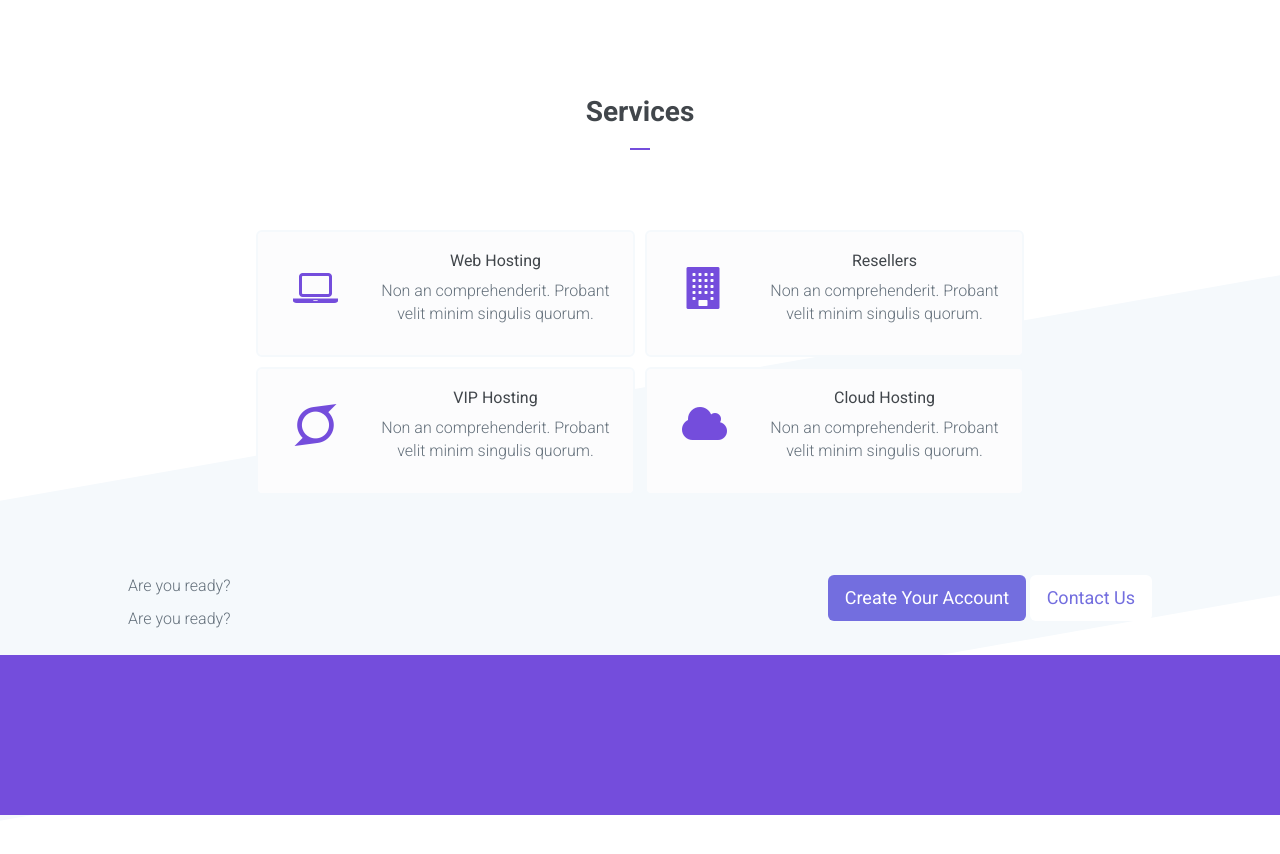
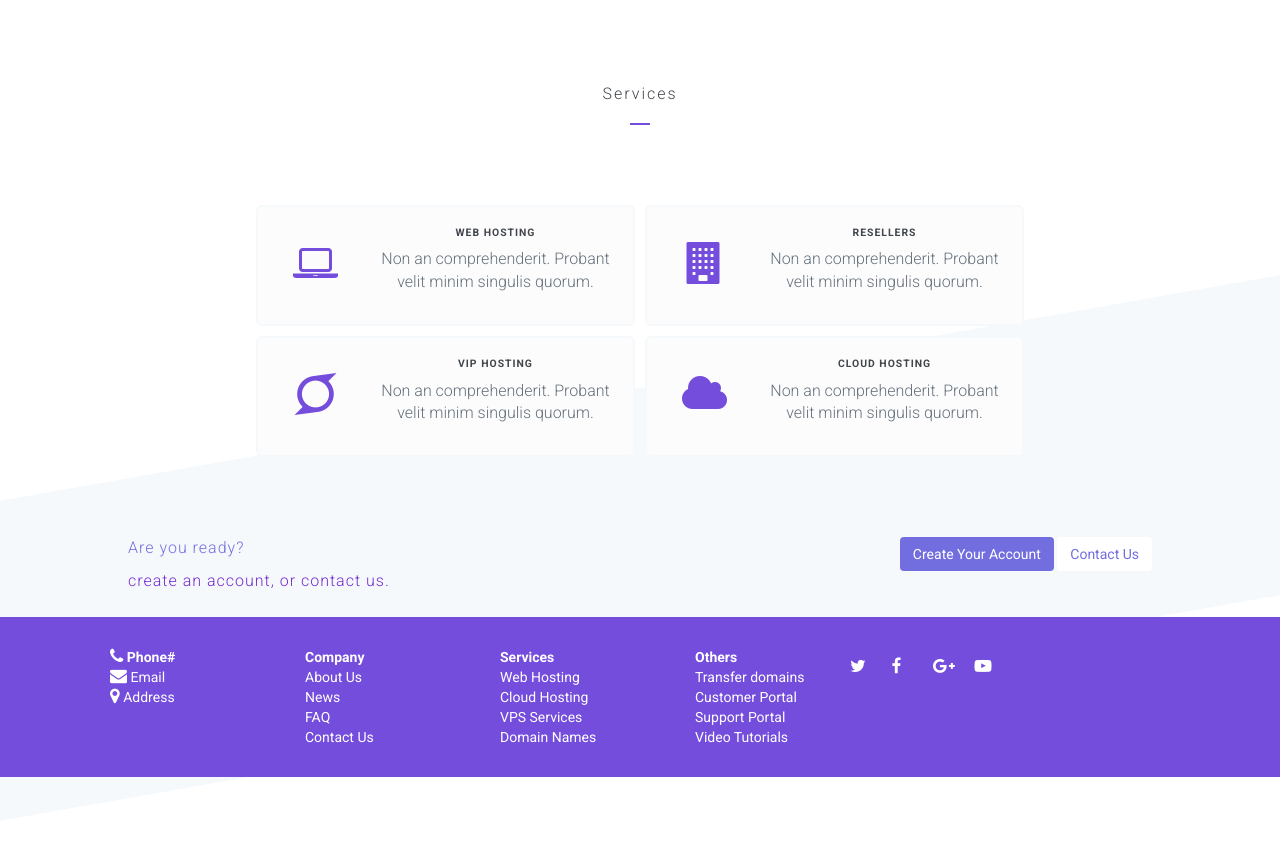
Before and after one commit to Miirbat/thesis-code-challenge, a website: page index.html in a window 1280 px wide. Shown: the part 740-1594 px from the top of the page. Drawn offline with nearby package versions, Linux system fonts and the light colour scheme.

Commit message:
footer content

```diff
--- a/css/stylesheets/style.css
+++ b/css/stylesheets/style.css
@@ -70,23 +70,6 @@ p {
   background-color: #736EDF;
   color: #fff;
 }
-/* .home-arrow-btn{
-  color: #81D398;
-  padding: 20px;
-}
-.home-arrow-btn:hover,
-.home-arrow-btn:focus
-{
-  color: #fff;
-} */
-
-.home-arrow-icon i {
-  color: #fff;
-}
-.home-arrow-icon:hover i {
-  color: #744DDC;
-  border-radius: 6px;
-}
 
 /*=========================================================
                         GRID BACKGROUND
@@ -134,7 +117,7 @@ p {
 }
 
 /*=========================================================
-                        HEADER CONTENT
+                        HOME/HEADER CONTENT
 ===========================================================*/
 #home-content-box {
   width: 100%;
@@ -173,6 +156,14 @@ form .search-form-input {
   font-size: 1.5vh;
   font-weight: 200;
 }
+.home-arrow-icon i {
+  color: #fff;
+}
+.home-arrow-icon:hover i {
+  color: #744DDC;
+  border-radius: 6px;
+}
+
 /*=========================================================
                         NAVIGATION
 ===========================================================*/
@@ -180,12 +171,11 @@ form .search-form-input {
   position: fixed;
   top: 0px;
   width: 100%;
-  z-index: 0;
+  z-index: 1;
   padding: 10px 0;
   transition: all .5s ease-in-out;
 }
 .mywebnow-top-nav {
-  /* background: rgba(0,0,0,0.7); */
   padding: 7px 0;
 }
 .mywebnow-nav-wrapper {
@@ -200,7 +190,8 @@ form .search-form-input {
   letter-spacing: 1px;
   font-weight: 700;
 }
-.navbar-nav li a:hover, .navbar-nav li a:focus {
+.navbar-nav li a:hover,
+.navbar-nav li a:focus {
   background: none;
   color: #81D398;
 }
@@ -218,6 +209,7 @@ form .search-form-input {
 .mywebnow-top-nav ul.navbar-nav li.active a {
   color: #81D398
 }
+
 /*=========================================================
                         ANIMATE
 ===========================================================*/
@@ -286,8 +278,9 @@ form .search-form-input {
   align-items: center;
 }
 .services-content-title h3{
-  font-size: 3.5vh;
-  font-weight: 600;
+  font-size: 2vh;
+  font-weight: 300;
+  letter-spacing: 2px;
   text-align: center;
   /* margin: 0 0 30px 0; */
 }
@@ -312,11 +305,14 @@ form .search-form-input {
   border-radius: 6px;
 }
 .service-item-title h3 {
-  font-size: 2vh;
-  font-weight: 400;
+  font-size: 1.3vh;
+  font-weight: 600;
+  letter-spacing: 1px;
+  text-transform: uppercase;
   margin: 0 0 10px 0;
 }
 .service-item-desc p {
+  font-size: 16px;
   margin: 0;
   padding-left: 85px;
 }
@@ -332,6 +328,14 @@ form .search-form-input {
 .contact-titles {
   float: left;
 }
+.contact-text-header p {
+  color: #736EDF;
+  letter-spacing: 1px;
+}
+.contact-text-sub-header p {
+  color: #752DD0;
+  letter-spacing: 1px;
+}
 
 .contact-buttons {
   float: right;
@@ -343,7 +347,42 @@ form .search-form-input {
 footer {
   background-color: #744DDC;
   height: 20vh;
-  left: 0;
-  bottom: 0;
+  padding: 30px 20px;
+
+  /* left: 0;
+  bottom: 0; */
   width: 100%;
 }
+
+footer ul {
+  list-style: none;
+}
+
+footer li {
+  color: #fff;
+  font-weight: light;
+}
+
+/*=========================================================
+                        SOCIAL
+===========================================================*/
+.social-list {
+  padding-left: 0;
+}
+.social-list li {
+  list-style: none;
+  display: inline-block;
+  width: 32px;
+  height: 32px;
+  margin-right: 6px;
+  margin-top: 10px;
+}
+.social-icon i {
+  font-size: 17px;
+}
+.icon-white i {
+  color: #fff;
+}
+.social-icon i:hover {
+  color: #81D398;
+}
--- a/index.html
+++ b/index.html
@@ -7,7 +7,7 @@
     <meta name="viewport" content="width=device-width, initial-scale=1">
 
     <!-- title -->
-    <title>Landing Page</title>
+    <title>My Web Services</title>
 
     <!-- favicon -->
     <link rel="shortcut icon" href="img/favicon.ico">
@@ -58,9 +58,9 @@
                   <div id="mywebnow-menu" class="collapse navbar-collapse">
                     <ul class="nav navbar-nav">
                       <li><a href="#home"> Home </a></li>
-                      <li><a href="#whyus"> Why Us </a></li>
+                      <li><a href="#about"> Why Us </a></li>
                       <li><a href="#contact"> Contact </a></li>
-                      <li><a href="#login"> Login </a></li>
+                      <li><a href="#contact"> Login </a></li>
                     </ul>
                   </div>
                 </div>
@@ -74,7 +74,7 @@
               <div id="home-content-box">
                 <div id="home-content-box-inner">
                   <div id="home-heading" class="animated fadeIn">
-                    <h3>Get a website in <br /> 15  minutes or less</h3>
+                    <h3>Get a website in <br  /> 15 minutes <span style="color: #81D398"> or less </span></h3>
                   </div>
                   <div id="search-form" class="animated fadeIn">
                     <form class="form-inline" action="#">
@@ -110,7 +110,7 @@
                       </p>
                     </div>
                     <div id="about-btn">
-                      <a class="btn btn-lg btn-general btn-purple" href="#work" role="button"> Create Your Account </a>
+                      <a class="btn btn-md btn-general btn-purple" href="#work" role="button"> Create Your Account </a>
                     </div>
                   </div>
               </div>
@@ -203,22 +203,74 @@
                     <p>Are you ready?</p>
                   </div>
                   <div class="contact-text-sub-header">
-                    <p>Are you ready?</p>
+                    <p>create an account, or contact us.</p>
                   </div>
                 </div>
                 <div class="contact-buttons">
-                  <a class="btn btn-lg btn-general btn-purple" href="#create" role="button"> Create Your Account </a>
-                  <a class="btn btn-lg btn-general btn-white" href="#contact" role="button"> Contact Us</a>
+                  <a class="btn btn-md btn-general btn-purple" href="#create" role="button"> Create Your Account </a>
+                  <a class="btn btn-md btn-general btn-white" href="#contact" role="button"> Contact Us</a>
                 </div>
               </div>
             </div>
           </section>
 
-
-
           <footer>
+            <div class="container">
+              <div class="row">
+                  <div class="footer-contact col-md-2">
+                    <ul class="footer-contact-items">
+                      <li>
+                        <a href="#" class="social-icon icon-white"><i class="fa fa-phone"></i></a>
+                        <strong>Phone#</strong>
+                      </li>
+                      <li>
+                        <a href="#" class="social-icon icon-white"><i class="fa fa-envelope"></i></a>
+                        Email
+                      </li>
+                      <li>
+                        <a href="#" class="social-icon icon-white"><i class="fa fa-map-marker"></i></a>
+                        Address
+                      </li>
+                    </ul>
+                  </div>
+                  <div class="footer-company col-md-2 hidden-sm hidden-xs">
+                    <ul class="footer-company-items">
+                      <li><strong>Company</strong></li>
+                      <li>About Us</li>
+                      <li>News</li>
+                      <li>FAQ</li>
+                      <li>Contact Us</li>
+                    </ul>
+                  </div>
+                  <div class="footer-services col-md-2 hidden-sm hidden-xs">
+                    <ul class="footer-services-items">
+                      <li><strong>Services</strong></li>
+                      <li>Web Hosting</li>
+                      <li>Cloud Hosting</li>
+                      <li>VPS Services</li>
+                      <li>Domain Names</li>
+                    </ul>
+                  </div>
+                  <div class="footer-others col-md-2 hidden-sm hidden-xs">
+                    <ul class="footer-others-items">
+                      <li><strong>Others</strong></li>
+                      <li>Transfer domains</li>
+                      <li>Customer Portal</li>
+                      <li>Support Portal</li>
+                      <li>Video Tutorials</li>
+                    </ul>
+                  </div>
+                  <div class="footer-social-icons col-md-2">
+                    <ul class="social-list">
+                        <li><a href="#" class="social-icon icon-white"><i class="fa fa-twitter"></i></a></li>
+                        <li><a href="#" class="social-icon icon-white"><i class="fa fa-facebook"></i></a></li>
+                        <li><a href="#" class="social-icon icon-white"><i class="fa fa-google-plus"></i></a></li>
+                        <li><a href="#" class="social-icon icon-white"><i class="fa fa-youtube-play"></i></a></li>
+                    </ul>
+                  </div>
+                </div>
+              </div>
           </footer>
-
         </div>
 
 
```
